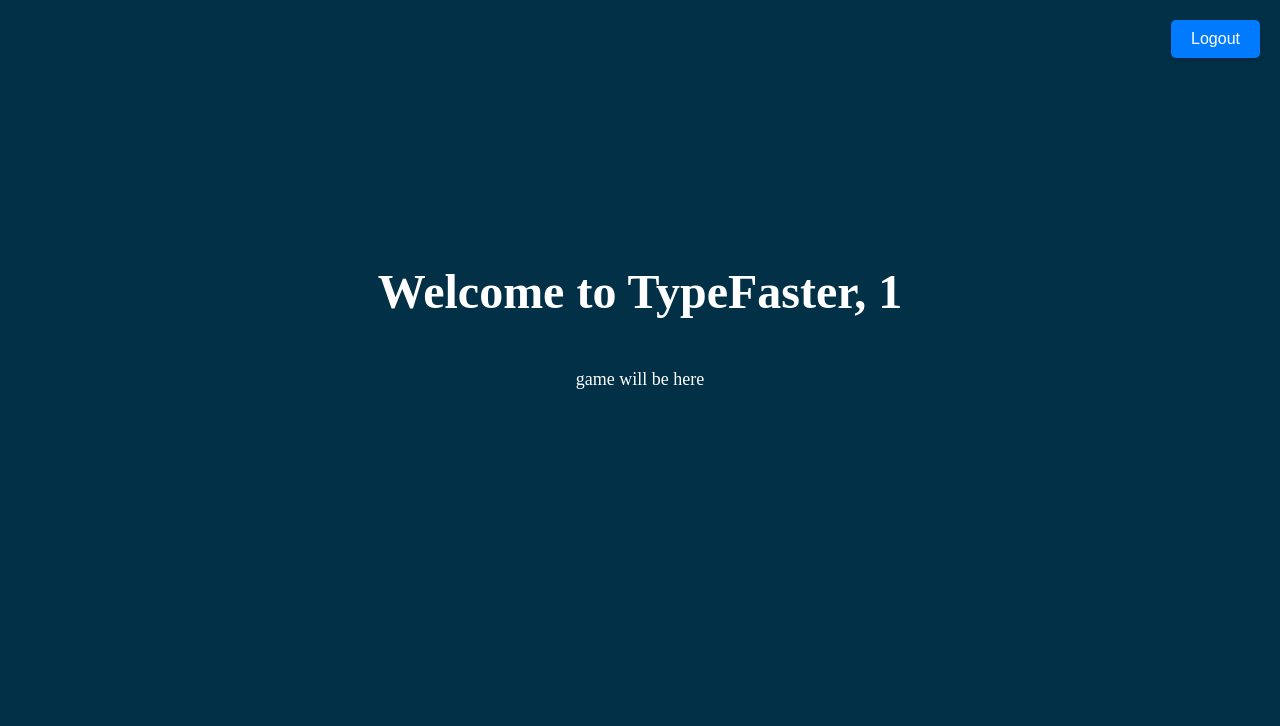
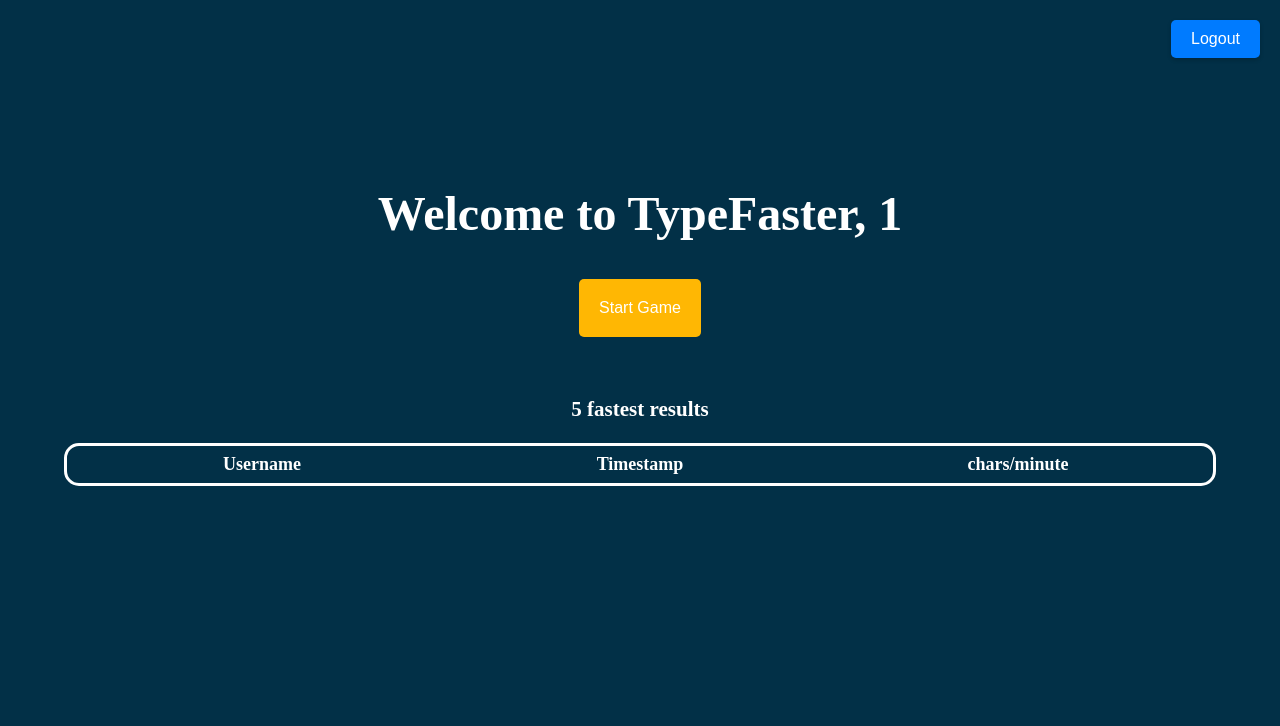
Before and after one commit to TymurBondar/cs50final, a Flask app: page /home in a window 1280 px wide. Shown: the top 726 px of the page. Run offline with Flask 3, Linux system fonts and the light colour scheme; a user stored in the database is signed in; data comes from the database, SQL or seed files in the repository; both versions use the stored data as it was after the commit; lists and menus that the app fills with data are empty.

Commit message:
changed home

```diff
--- a/static/styles.css
+++ b/static/styles.css
@@ -104,3 +104,34 @@ footer{
   #logout:hover{
     background-color: #0056b3;
   }
+
+  #startgame{
+    background-color: #ffb703;
+    padding: 20px;
+  }
+
+  table {
+    width: 90%;
+    padding: 5px;
+    border-radius: 15px;
+    border: solid white;
+    table-layout: fixed;
+  }
+
+  td {
+    border: solid white;
+    border-width: 3px;
+    text-align: center;
+    vertical-align: middle;
+    width: 30%;
+  }
+  th {
+    text-align: center;
+  }
+  caption {
+    font-size: 2rem;
+    margin-bottom: 10px;
+  }
+  h3 {
+    margin-top: 55px;
+  }
--- a/templates/home.html
+++ b/templates/home.html
@@ -2,5 +2,20 @@
 {%block main%}
 <button id="logout" onclick="location.href='/logout'">Logout</button>
 <h1 class="heading">Welcome to TypeFaster, {{ username }}</h1>
-<p>game will be here</p>
+<button id="startgame" class="submit_button" onclick="location.href='/game'">Start Game</button>
+<h3>5 fastest results</h3>
+<table>
+    <tr>
+        <th>Username</th>
+        <th>Timestamp</th>
+        <th>chars/minute</th>
+    </tr>
+    {% for game in games %}
+    <tr>
+        <td>{{ game.username }}</td>
+        <td>{{ game.timestamp }}</td>
+        <td>{{ game.result }}</td>
+    </tr>
+    {% endfor %}
+</table>
 {% endblock %}
```
Also changed, not shown: typefaster.db, 1 other file.
